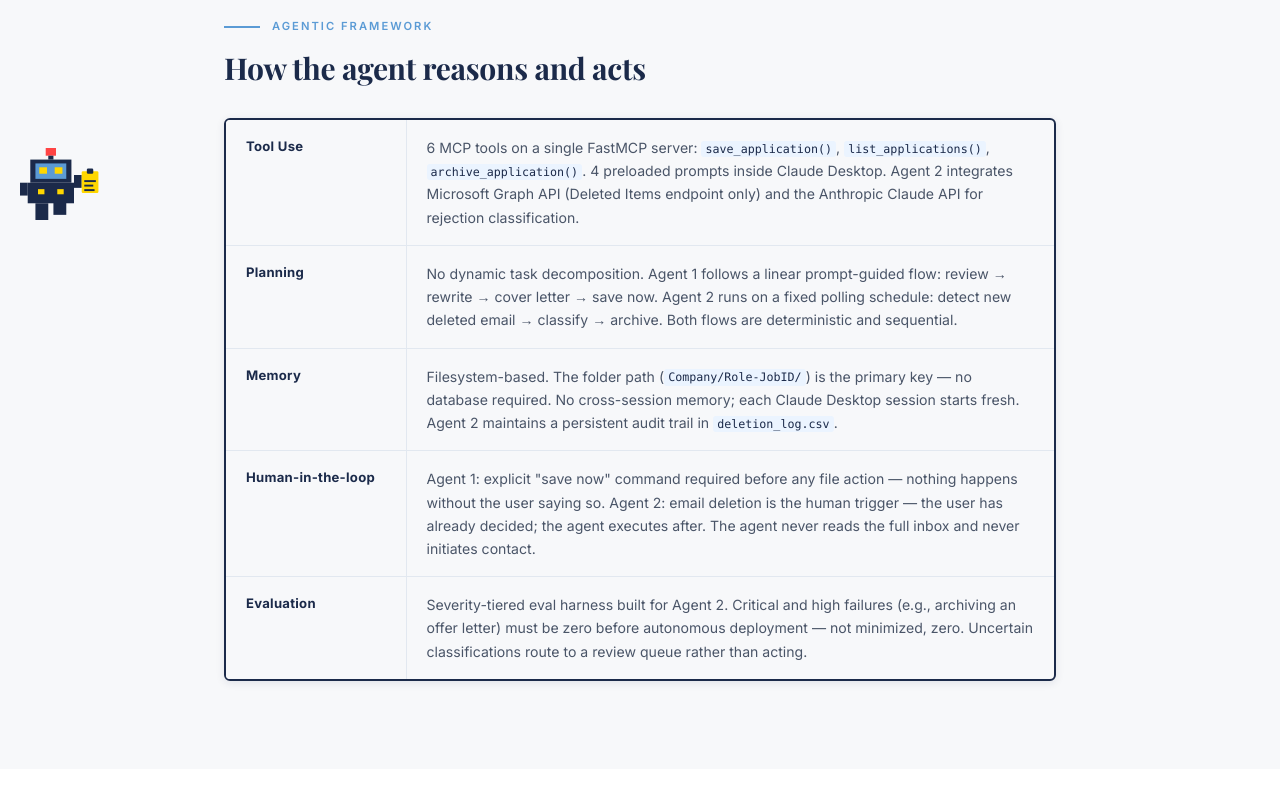
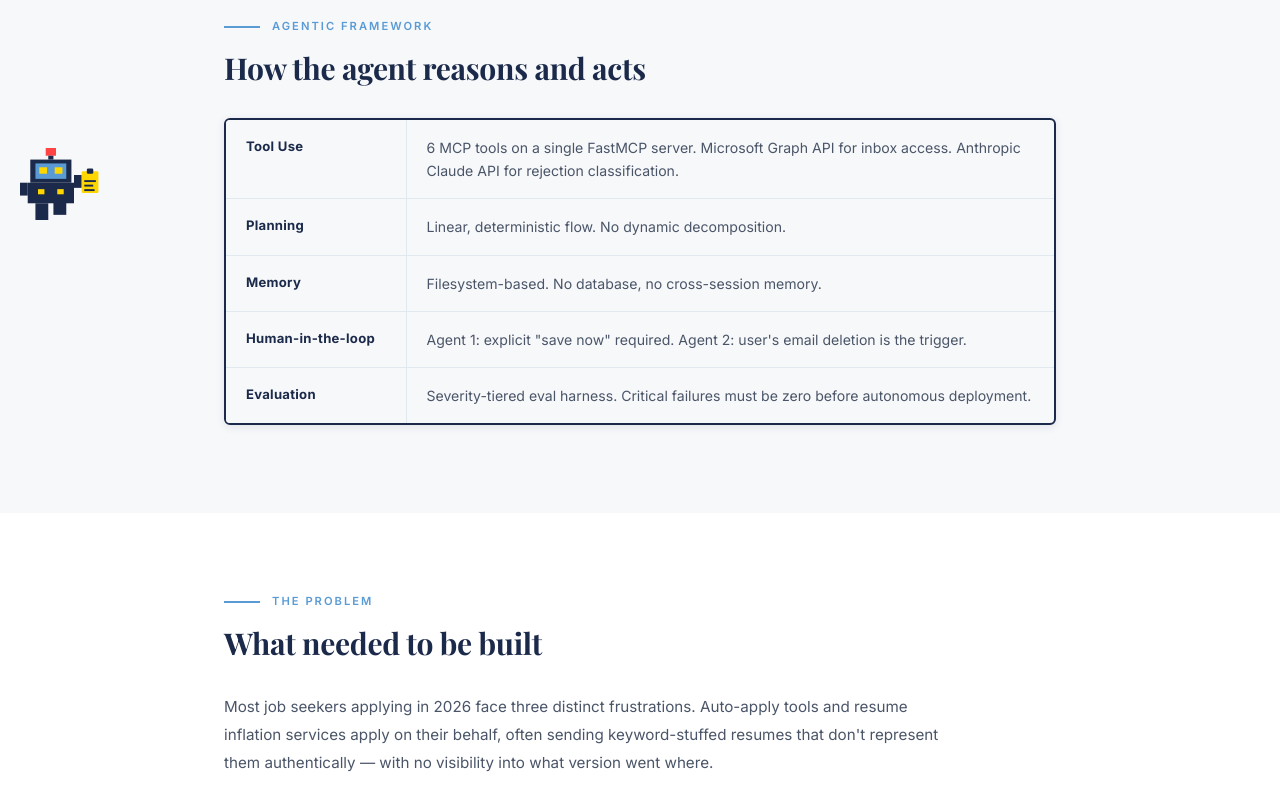
Before and after one commit to Lalitha23/My-Portfolio, a Next.js app in the folder My Portfolio/: page /projects/project1 in a window 1280 px wide. Shown: the part 580-1380 px from the top of the page. Built offline with nearby package versions, Linux system fonts and the light colour scheme; a web font is replaced by a local one.

Commit message:
Stage 5.1 — tighten framework tables and bio for scannability
Co-Authored-By: Claude Sonnet 4.6 <noreply@anthropic.com>

```diff
--- a/My Portfolio/app/projects/project1/page.js
+++ b/My Portfolio/app/projects/project1/page.js
@@ -122,48 +122,23 @@ export default function Project1Page() {
                 <tbody>
                   <tr>
                     <td>Tool Use</td>
-                    <td>
-                      6 MCP tools on a single FastMCP server: <code>save_application()</code>,{' '}
-                      <code>list_applications()</code>, <code>archive_application()</code>. 4 preloaded
-                      prompts inside Claude Desktop. Agent 2 integrates Microsoft Graph API (Deleted
-                      Items endpoint only) and the Anthropic Claude API for rejection classification.
-                    </td>
+                    <td>6 MCP tools on a single FastMCP server. Microsoft Graph API for inbox access. Anthropic Claude API for rejection classification.</td>
                   </tr>
                   <tr>
                     <td>Planning</td>
-                    <td>
-                      No dynamic task decomposition. Agent 1 follows a linear prompt-guided flow:
-                      review → rewrite → cover letter → save now. Agent 2 runs on a fixed polling
-                      schedule: detect new deleted email → classify → archive. Both flows are
-                      deterministic and sequential.
-                    </td>
+                    <td>Linear, deterministic flow. No dynamic decomposition.</td>
                   </tr>
                   <tr>
                     <td>Memory</td>
-                    <td>
-                      Filesystem-based. The folder path (<code>Company/Role-JobID/</code>) is the
-                      primary key — no database required. No cross-session memory; each Claude Desktop
-                      session starts fresh. Agent 2 maintains a persistent audit trail in{' '}
-                      <code>deletion_log.csv</code>.
-                    </td>
+                    <td>Filesystem-based. No database, no cross-session memory.</td>
                   </tr>
                   <tr>
                     <td>Human-in-the-loop</td>
-                    <td>
-                      Agent 1: explicit &quot;save now&quot; command required before any file action —
-                      nothing happens without the user saying so. Agent 2: email deletion is the human
-                      trigger — the user has already decided; the agent executes after. The agent never
-                      reads the full inbox and never initiates contact.
-                    </td>
+                    <td>Agent 1: explicit &quot;save now&quot; required. Agent 2: user&apos;s email deletion is the trigger.</td>
                   </tr>
                   <tr>
                     <td>Evaluation</td>
-                    <td>
-                      Severity-tiered eval harness built for Agent 2. Critical and high failures
-                      (e.g., archiving an offer letter) must be zero before autonomous deployment —
-                      not minimized, zero. Uncertain classifications route to a review queue rather
-                      than acting.
-                    </td>
+                    <td>Severity-tiered eval harness. Critical failures must be zero before autonomous deployment.</td>
                   </tr>
                 </tbody>
               </table>
```
Also changed, not shown: My Portfolio/app/projects/project2/page.js (+5 -25 lines), My Portfolio/components/Hero.jsx (+8 -13 lines).
